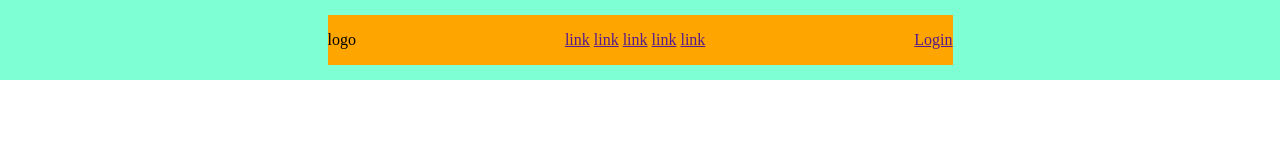
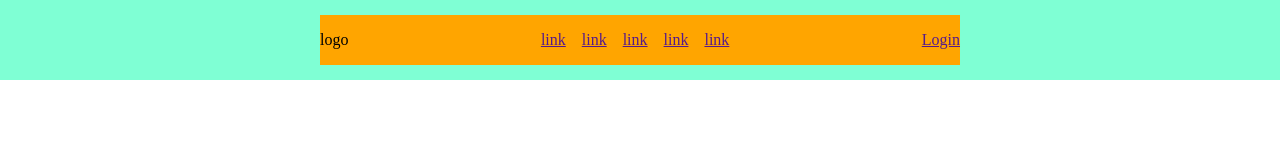
Before and after one commit to RiccardoDelrio/htmlcss-struttura-discord, a plain HTML site: page index.html in a window 1280 px wide. Drawn offline with Linux system fonts and the light colour scheme.

Commit message:
End the header with the navigation menu

```diff
--- a/assets/css/style.css
+++ b/assets/css/style.css
@@ -27,18 +27,48 @@ body {
     display: flex;
 }
 
+
 /* Start hader */
 header {
     height: 80px;
     width: 100%;
     justify-content: center;
-    padding: 15px;
+    align-items: center;
+
+
 }
 
 nav {
     justify-content: space-between;
-    align-items: center;
-    align-content: center;
     width: 50%;
     height: 50px;
 }
+
+.logo {
+    height: 50px;
+    flex-grow: 1;
+    display: flex;
+    justify-content: flex-start;
+    align-items: center;
+}
+
+.login {
+    height: 50px;
+    flex-grow: 1;
+    display: flex;
+    justify-content: flex-end;
+    align-items: center;
+}
+
+.menu-link {
+    height: 50px;
+    flex-grow: 2;
+    display: flex;
+    justify-content: center;
+    align-items: center;
+    gap: 1rem;
+}
+
+/*  Header finish */
+
+/*start main*/
```
